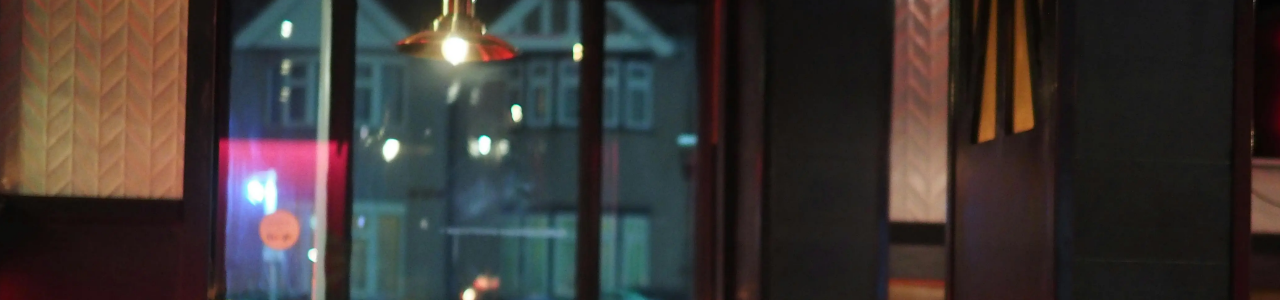
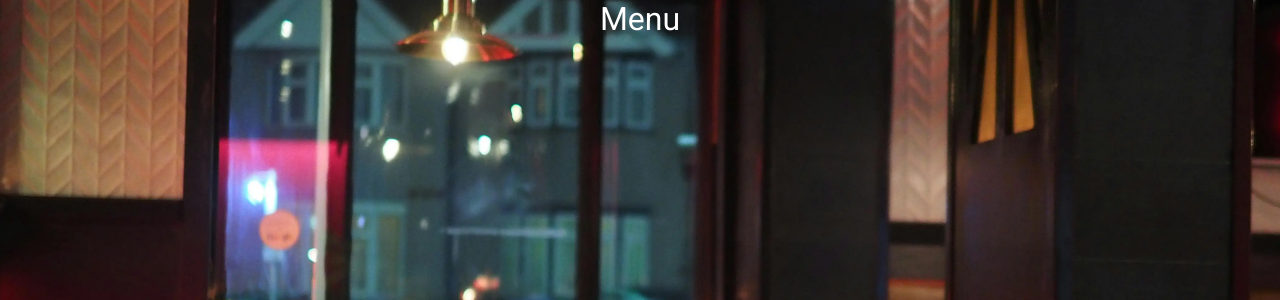
Before and after one commit to Patteerrik/Garden_Grill, a Django app: page /menu/ in a window 1280 px wide. Shown: the part 99-399 px from the top of the page. Run offline with Django 4.2, Linux system fonts and the light colour scheme; some libraries are stand-ins or nearby versions.

Commit message:
updated menu, base page and settings

```diff
--- a/home/templates/home/menu.html
+++ b/home/templates/home/menu.html
@@ -1,7 +1,7 @@
 {% extends 'base.html' %}
 
 {% block content%}
-
+            <h2 class="container text-center text-white" >Menu</h2>
 {% endblock %}
 
 {% block header-text %}
--- a/reservations/templates/base.html
+++ b/reservations/templates/base.html
@@ -38,7 +38,7 @@
             <a class="nav-link active" aria-current="page" href="#">Home</a>
           </li>
           <li class="nav-item">
-            <a class="nav-link" href="#">Menu</a>
+            <a class="nav-link" href="{% url 'menu' %}">Menu</a>
           </li>
           <li class="nav-item dropdown">
             <a class="nav-link dropdown-toggle" href="#" role="button" data-bs-toggle="dropdown" aria-expanded="false">
@@ -54,10 +54,10 @@
             </ul>
           </li>
           <li class="nav-item">
-            <a class="nav-link" href="#">Register</a>
+            <a class="nav-link" href="{% url 'register' %}">Register</a>
           </li>
           <li class="nav-item">
-            <a class="nav-link" href="#">Login</a>
+            <a class="nav-link" href="{% url 'login' %}">Login</a>
           </li>
         </ul>
       </div>
```
